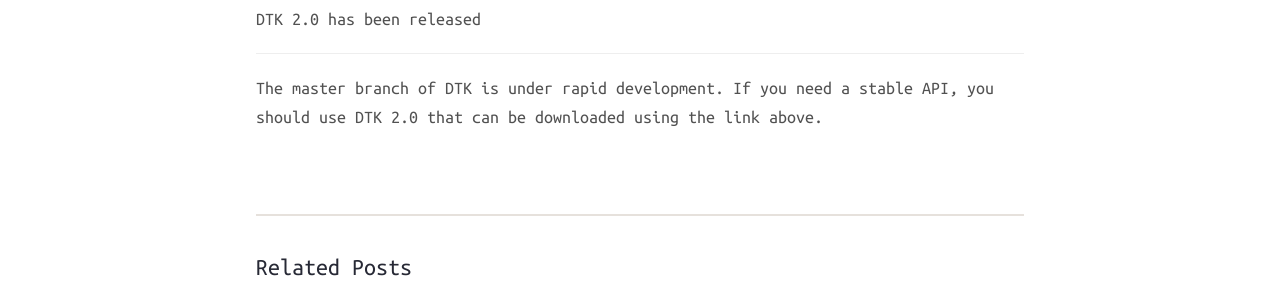
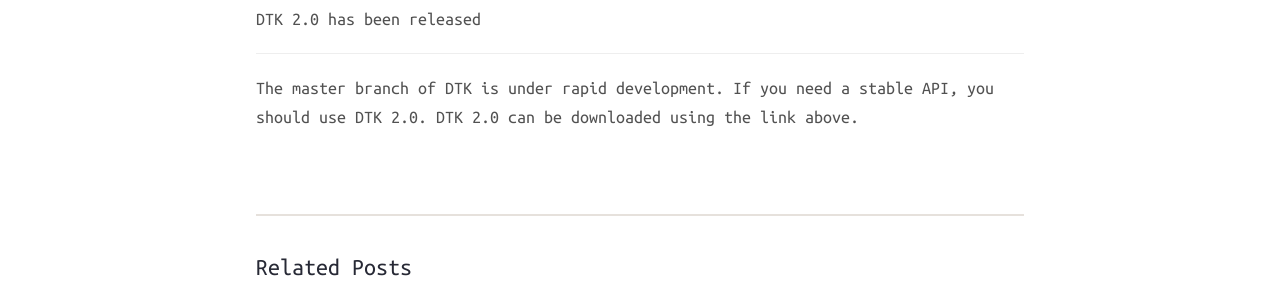
Before and after one commit to Rombur/jekyll, a Jekyll site: the page built from _posts/2016-10-11-news.markdown, in a window 1280 px wide. Shown: the part 510-805 px from the top of the page. Built offline with Jekyll 4.4.1, drawn with Linux system fonts in a browser that asks for light colours; nearby versions of some CDN libraries.

Commit message:
Fix sentence.

```diff
--- a/_posts/2016-10-11-news.markdown
+++ b/_posts/2016-10-11-news.markdown
@@ -12,4 +12,4 @@ DTK 2.0 has been released
 ___
 
 The master branch of DTK is under rapid development. If you need a stable API,
-you should use DTK 2.0 that can be downloaded using the link above.
+you should use DTK 2.0. DTK 2.0 can be downloaded using the link above.
```
